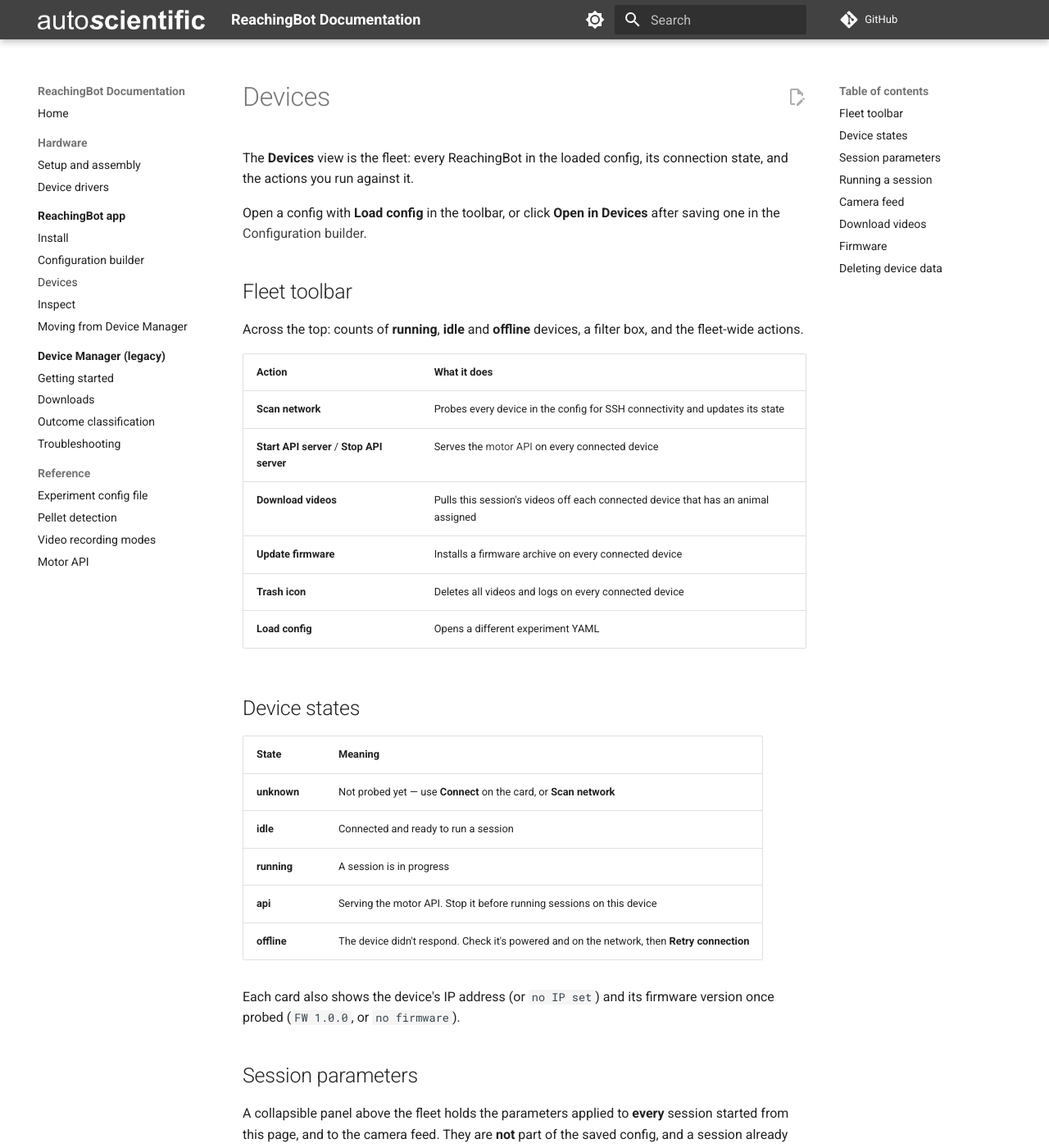
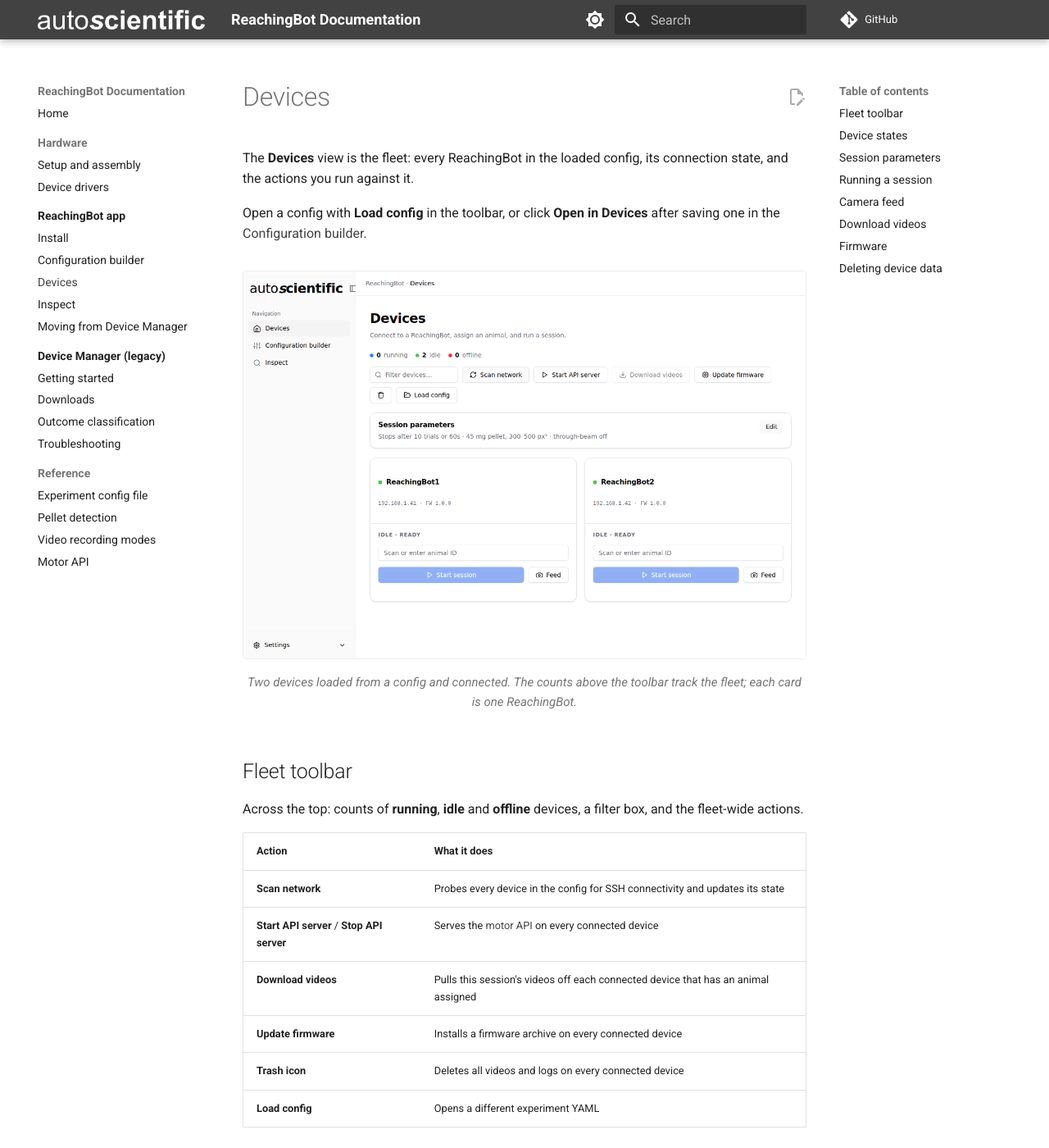
Before and after one commit to autoscientific/reaching-bot-docs, an MkDocs documentation site: the page built from docs/app/devices.md, in a window 1280 px wide and 1400 px high. Shown: the whole window at 82% size. Built offline with MkDocs 1.6.1 and Material for MkDocs 9.7.7, drawn with Linux system fonts in a browser that asks for light colours; comment, search, counter and statistics services are not loaded; some of the changed text lies outside the part shown.

Commit message:
adds screenshots and a walkthrough video to the ReachingBot app pages
The new app pages were the only ones on the site with no images, while the
legacy pages inherited screenshots from the Notion export. Adds seven captures
and one 22s walkthrough.

All of it is generated from the app itself rather than mocked up by hand: the
app repo's Playwright suite runs the real React UI against a stubbed Tauri IPC
layer, so the states the docs describe — two devices connected, a session
streaming trial progress, both devices serving the motor API, the per-device
settings editor, a scored session in Inspect — can be driven and captured
exactly as a user would see them.

The walkthrough is the suite's existing `@demo` config-builder test, which is
written to be watched, recorded with PWVIDEO=1 and transcoded to H.264 with
faststart so it plays on phones (the .webm Playwright emits does not).

Corrects the device-state table while here: it listed the internal status names
(unknown / idle / running / api / offline) rather than the labels the cards
actually show ("Not checked", "Idle · ready", "Session running", "API server
running", "Not connected").

Note for future edits: MkDocs rewrites relative paths in Markdown image syntax
but not in raw HTML, so the <video> tag needs the path the *rendered* page sees
(../../assets/...), not the source-relative one the images use.

Co-Authored-By: Claude Opus 5 <noreply@anthropic.com>
Claude-Session: https://claude.ai/code/session_01JFcVpRVj4pqibGeqSDywaY

```diff
--- a/docs/app/devices.md
+++ b/docs/app/devices.md
@@ -5,6 +5,11 @@ connection state, and the actions you run against it.
 
 Open a config with **Load config** in the toolbar, or click **Open in Devices**
 after saving one in the [Configuration builder](configuration-builder.md).
+
+<figure markdown>
+![The Devices view with two ReachingBots connected and idle](../assets/app/devices-fleet.png)
+<figcaption>Two devices loaded from a config and connected. The counts above the toolbar track the fleet; each card is one ReachingBot.</figcaption>
+</figure>
 
 ## Fleet toolbar
 
@@ -22,13 +27,17 @@ filter box, and the fleet-wide actions.
 
 ## Device states
 
-| State | Meaning |
+| On the card | Meaning |
 | --- | --- |
-| **unknown** | Not probed yet — use **Connect** on the card, or **Scan network** |
-| **idle** | Connected and ready to run a session |
-| **running** | A session is in progress |
-| **api** | Serving the motor API. Stop it before running sessions on this device |
-| **offline** | The device didn't respond. Check it's powered and on the network, then **Retry connection** |
+| **Not checked** | Not probed yet — use **Connect** on the card, or **Scan network** |
+| **Connecting…** | Opening the connection |
+| **Idle · ready** | Connected and ready to run a session |
+| **Session running** | A session is in progress |
+| **API server running** | Serving the motor API. Stop it before running sessions on this device |
+| **Not connected** | The device didn't respond. Check it's powered and on the network, then **Retry connection** |
+
+The counts above the toolbar summarise the same thing as **running**, **idle**
+and **offline**.
 
 Each card also shows the device's IP address (or `no IP set`) and its firmware
 version once probed (`FW 1.0.0`, or `no firmware`).
@@ -46,6 +55,11 @@ with.
 | **Time (seconds)** | `60` | Maximum session length |
 | **Detection area** | `300` to `500` pixels² | Smallest and largest pellet blob area. Presets are available for common 20 mg and 45 mg pellets |
 | **Through-beam sensor** | off | Enables the through-beam sensor on the device |
+
+<figure markdown>
+![The session parameters panel expanded](../assets/app/devices-session-parameters.png)
+<figcaption>The panel expanded. Collapsed, it summarises itself in one line — "Stops after 10 trials or 60s · 45 mg pellet, 300–500 px² · through-beam off".</figcaption>
+</figure>
 
 Whichever limit is reached first — trials or time — ends the session.
 
@@ -65,6 +79,11 @@ config, because it depends on where each device's pellet sits in frame. See
 While it runs, the card shows the animal, elapsed time against the time limit,
 and trial progress (`Trial 3/10`) as the device reports it, plus the most recent
 line of device output.
+
+<figure markdown>
+![One device running a session while the other stays idle](../assets/app/devices-session-running.png)
+<figcaption>A session running on ReachingBot1 — animal, elapsed time, trial progress and the latest line of device output — while ReachingBot2 stays idle and ready.</figcaption>
+</figure>
 
 **Stop session** ends it gracefully — the device is interrupted rather than
 killed, so the session closes down and its videos are written out.
--- a/docs/stylesheets/extra.css
+++ b/docs/stylesheets/extra.css
@@ -26,3 +26,28 @@
   --md-primary-bg-color: #ffffff;
   --md-primary-bg-color--light: #ffffffb3;
 }
+
+/* Screenshots and walkthroughs. The app is light-on-light, so a border keeps
+   the frame from bleeding into the page. */
+.md-typeset figure img,
+.md-typeset img.screenshot {
+  border: 1px solid var(--md-default-fg-color--lightest);
+  border-radius: 4px;
+}
+
+.md-typeset figure {
+  width: 100%;
+}
+
+.md-typeset figure video {
+  width: 100%;
+  height: auto;
+  border: 1px solid var(--md-default-fg-color--lightest);
+  border-radius: 4px;
+}
+
+.md-typeset figcaption {
+  max-width: none;
+  font-size: 0.75rem;
+  color: var(--md-default-fg-color--light);
+}
```
Also changed, not shown: docs/app/configuration-builder.md (+23 -0 lines), docs/app/index.md (+5 -0 lines), docs/app/inspect.md (+5 -0 lines), docs/reference/motor-api.md (+7 -2 lines), docs/assets/app/config-builder-walkthrough-poster.jpg (added), docs/assets/app/config-builder.png (added), docs/assets/app/config-device-settings.png (added), docs/assets/app/devices-api-server.png (added), docs/assets/app/devices-fleet.png (added), docs/assets/app/devices-session-parameters.png (added), docs/assets/app/devices-session-running.png (added), docs/assets/app/inspect-results.png (added), 1 other file.
